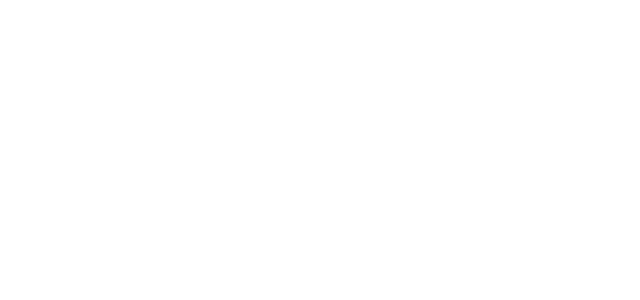
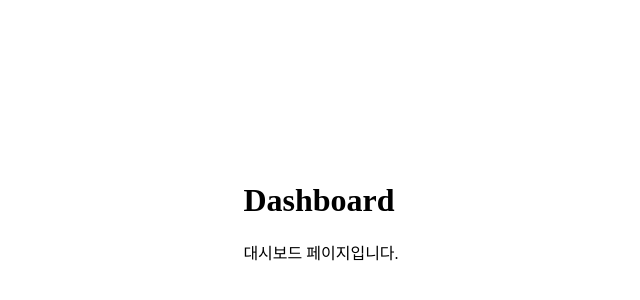
Before and after one commit to Leets-Official/8th-FE-Zero100, a React (Vite) app: page /dashboard in a window 1280 px wide. Before the commit this address had no page. Shown: the part 180-480 px from the top of the page, without its empty margins (319-959 px from the left). Built offline with nearby package versions, Linux system fonts and the light colour scheme.

Commit message:
Dashboard 라우팅 경로 설정

```diff
--- a/src/App.jsx
+++ b/src/App.jsx
@@ -2,6 +2,7 @@ import { useEffect, useState } from 'react';
 import { Navigate, Route, Routes } from 'react-router';
 import DeleteModal from './components/DeleteModal.jsx';
 import CompletedTodoPage from './pages/CompletedTodoPage.jsx';
+import DashboardPage from './pages/dashboard/DashboardPage.jsx';
 import TodoPage from './pages/TodoPage.jsx';
 import { loadTodos, saveTodos } from './utils/storage.js';
 
@@ -57,6 +58,7 @@ function App() {
             />
           }
         />
+        <Route path="/dashboard" element={<DashboardPage />} />
       </Routes>
 
       <DeleteModal onConfirm={handleDeleteTodo} />
--- /dev/null
+++ b/src/pages/dashboard/DashboardPage.jsx
@@ -0,0 +1,10 @@
+function DashboardPage() {
+  return (
+    <main>
+      <h1>Dashboard</h1>
+      <p>대시보드 페이지입니다.</p>
+    </main>
+  );
+}
+
+export default DashboardPage;
```
